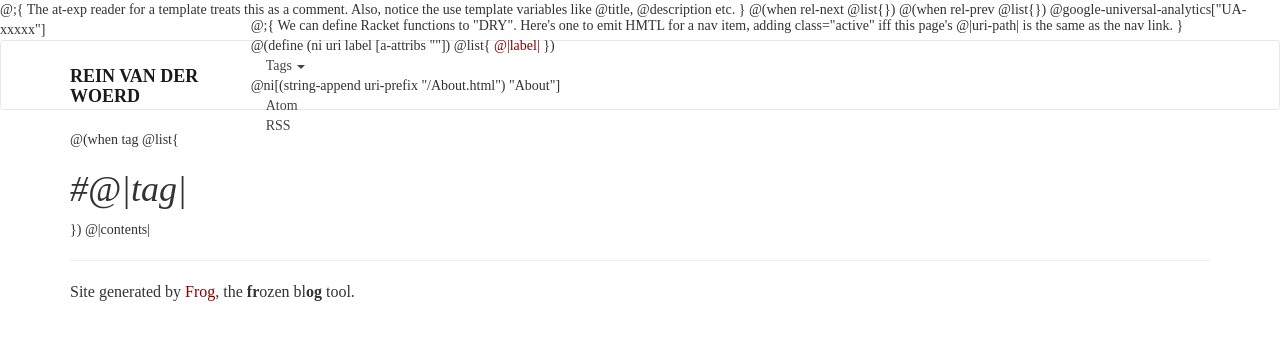
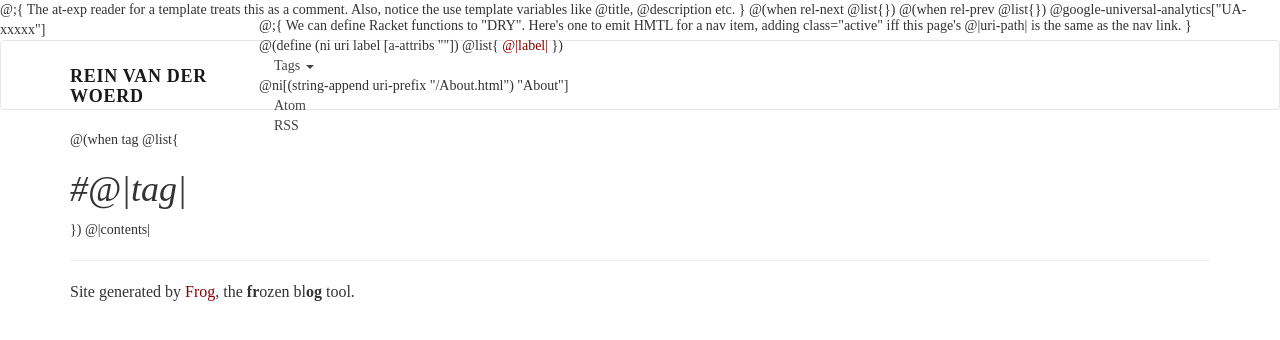
Before and after one commit to goudreinette/blog, a PHP site: page /_src/page-template.html in a window 1280 px wide. Shown: the top 340 px of the page. Run offline with PHP 8.4, Linux system fonts and the light colour scheme; some libraries are stand-ins or nearby versions; some web fonts are replaced.

Commit message:
Fonts & styles

```diff
--- a/css/custom.css
+++ b/css/custom.css
@@ -1,6 +1,22 @@
+/* Fonts */
+@font-face {
+    font-family: Mark Pro;
+    src: url('/fonts/MarkWebPro.woff');
+}
+
+@font-face {
+    font-family: Fira Code;
+    src: url('/fonts/FiraCode-Regular.woff');
+}
+
+@font-face {
+    font-family: Source Sans Pro;
+    src: url('/fonts/SourceSansPro.ttf');
+}
+
 /* Global */
 body {
-    font-family: 'Source Sans Pro' !important;
+    font-family: 'Mark Pro' !important;
 }
 
 a {
@@ -23,8 +39,10 @@ a {
 .navbar-brand {
     font-weight: bold;
     background: none;
+    letter-spacing: 0.04em;
     font-weight: 600;
     color: rgba(0, 0, 0, 0.9) !important;
+    font-family: 'Source Sans Pro' !important;
 }
 
 .nav li a {
@@ -43,7 +61,7 @@ a {
 
 /* Headings */
 h1, h2, h3, h4, h5, h6 {
-    font-family: 'Source Sans Pro' !important;
+        font-family: 'Mark Pro' !important;
 }
 
 h2 {
@@ -76,10 +94,13 @@ code {
     width: 100%;
 }
 
+code, pre {
+    font-family: Fira Code;
+}
+
 pre {
     white-space: pre;
     width: inherit;
-    font-family: Fira Code;
     margin: 0;
     border: 1px solid #eee;
     background-color: #f7f7f7;
```
Also changed, not shown: 1 other file.
